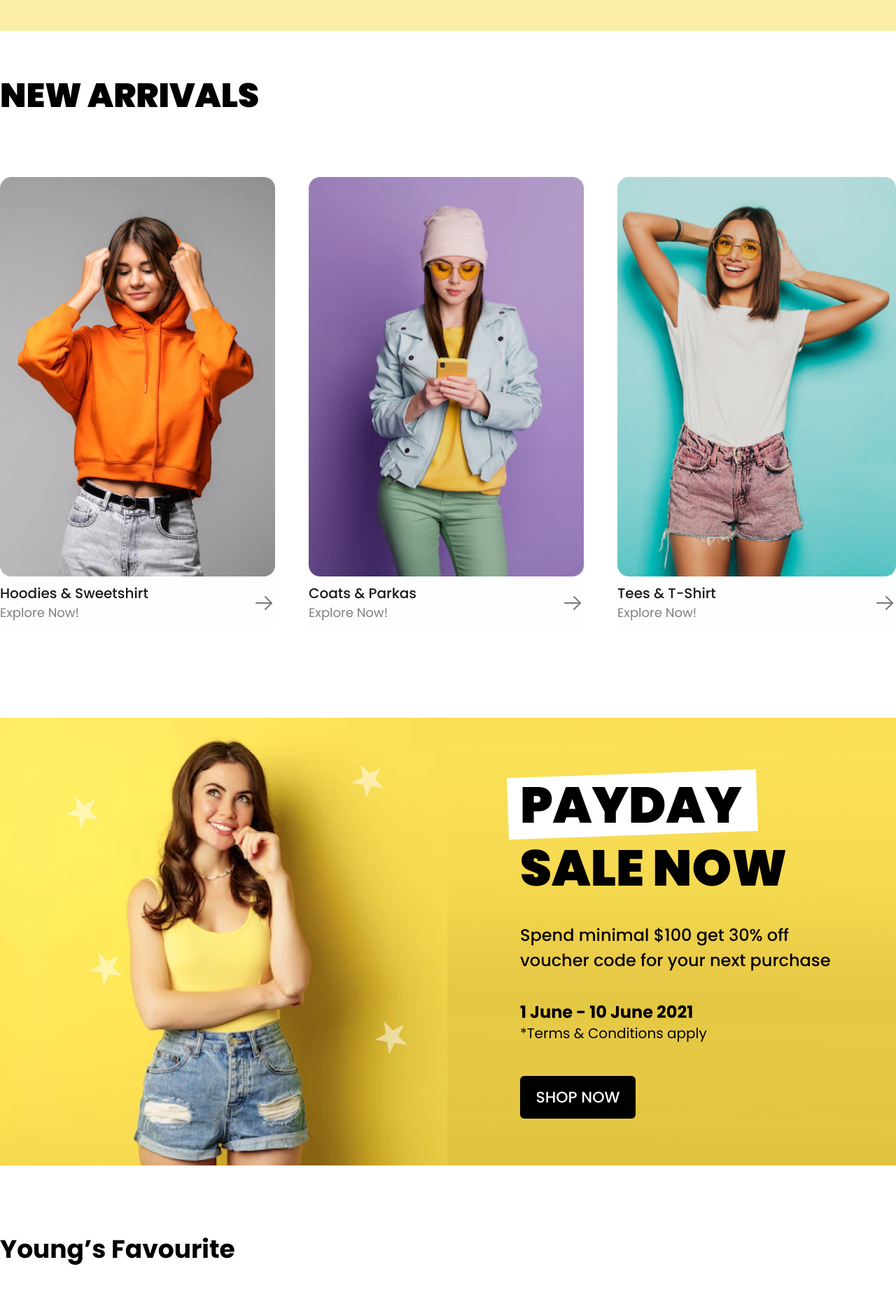
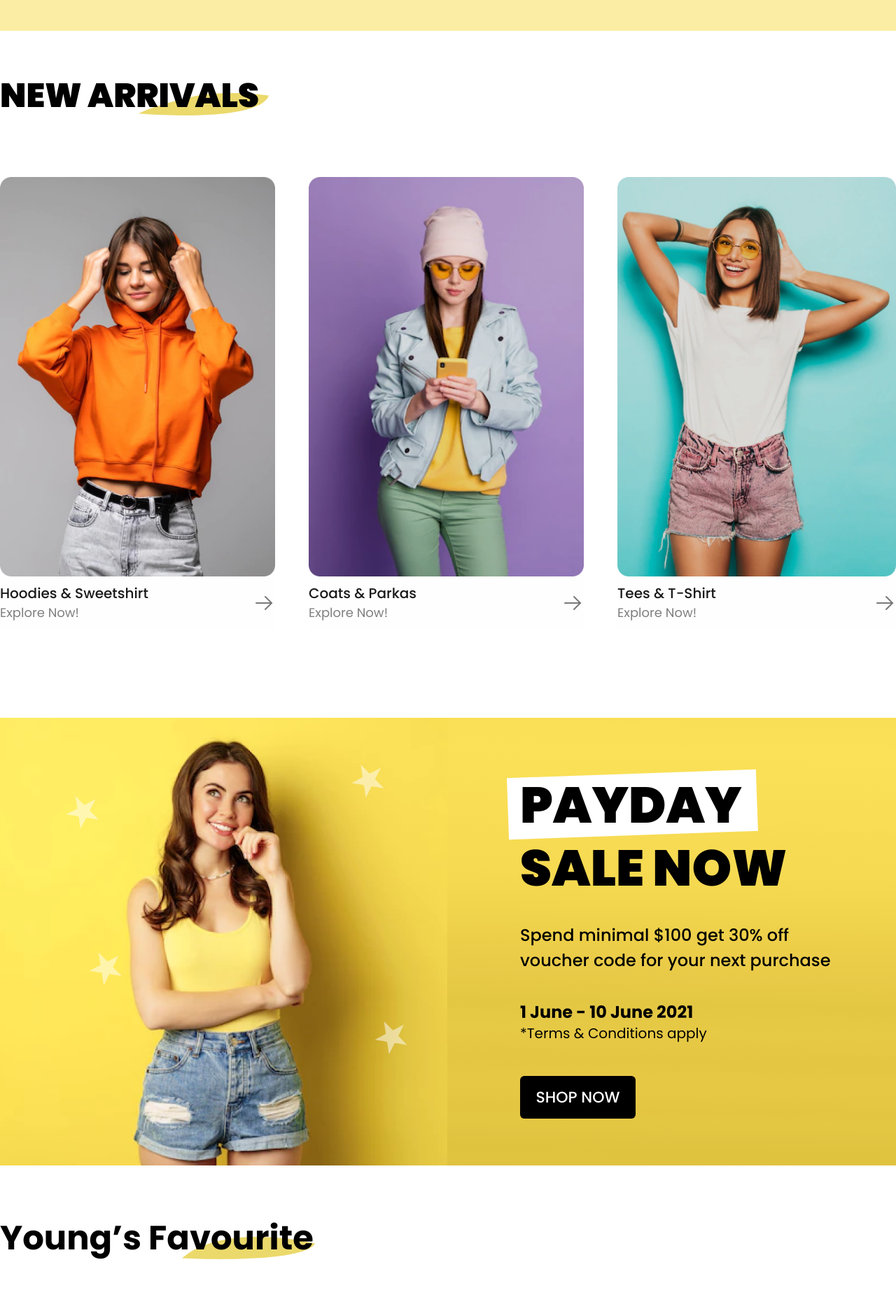
Before and after one commit to Luismkm/fashion, a React (Vite) app: page / in a window 1280 px wide. Shown: the part 921-2775 px from the top of the page at 70% size. Built offline with nearby package versions, Linux system fonts and the light colour scheme.

Commit message:
refactor: better code

```diff
--- a/src/pages/landing/components/arrivals.tsx
+++ b/src/pages/landing/components/arrivals.tsx
@@ -4,12 +4,17 @@ import arrival1 from '../../../assets/arrival1.png';
 import arrival2 from '../../../assets/arrival2.png';
 import arrival3 from '../../../assets/arrival3.png';
 
+import detail from '../../../assets/detail_arrivals.svg';
+
 export function Arrivals() {
   return (
     <section className="max-w-[1290px] mx-auto mt-[69px]">
-      <strong className="text-5xl font-black mb-[92px] block">
-        NEW ARRIVALS
-      </strong>
+      <div className="relative">
+        <img src={detail} alt="" className="absolute -z-10 left-[198px] top-[20px]" />
+        <strong className="text-5xl font-black mb-[92px] block">
+          NEW ARRIVALS
+        </strong>
+      </div>
       <div className="flex flex-row gap-12">
         <div className="w-[484px] h-[704px]">
           <img src={arrival1} alt="" />
--- a/src/pages/landing/components/favourite.tsx
+++ b/src/pages/landing/components/favourite.tsx
@@ -3,12 +3,17 @@ import { ArrowRight } from 'phosphor-react';
 import favourite1 from '../../../assets/favourite1.png';
 import favourite2 from '../../../assets/favourite2.png';
 
+import detail from '../../../assets/detail.svg';
+
 export function Favourite() {
   return (
     <section className="max-w-[1290px] mx-auto">
-      <strong className="pt-[100px] pb-[50px] block text-4xl">
-        Young’s Favourite
-      </strong>
+      <div className="relative h-[80px] mt-20 mb-24">
+        <img src={detail} alt="" className="absolute bottom-[26px] left-[260px] -z-10" />
+        <strong className="block text-5xl">
+          Young’s Favourite
+        </strong>
+      </div>
       <div className="flex gap-8">
         <div>
           <img src={favourite1} alt="" />
```
Also changed, not shown: src/assets/detail_arrivals.svg (added).
